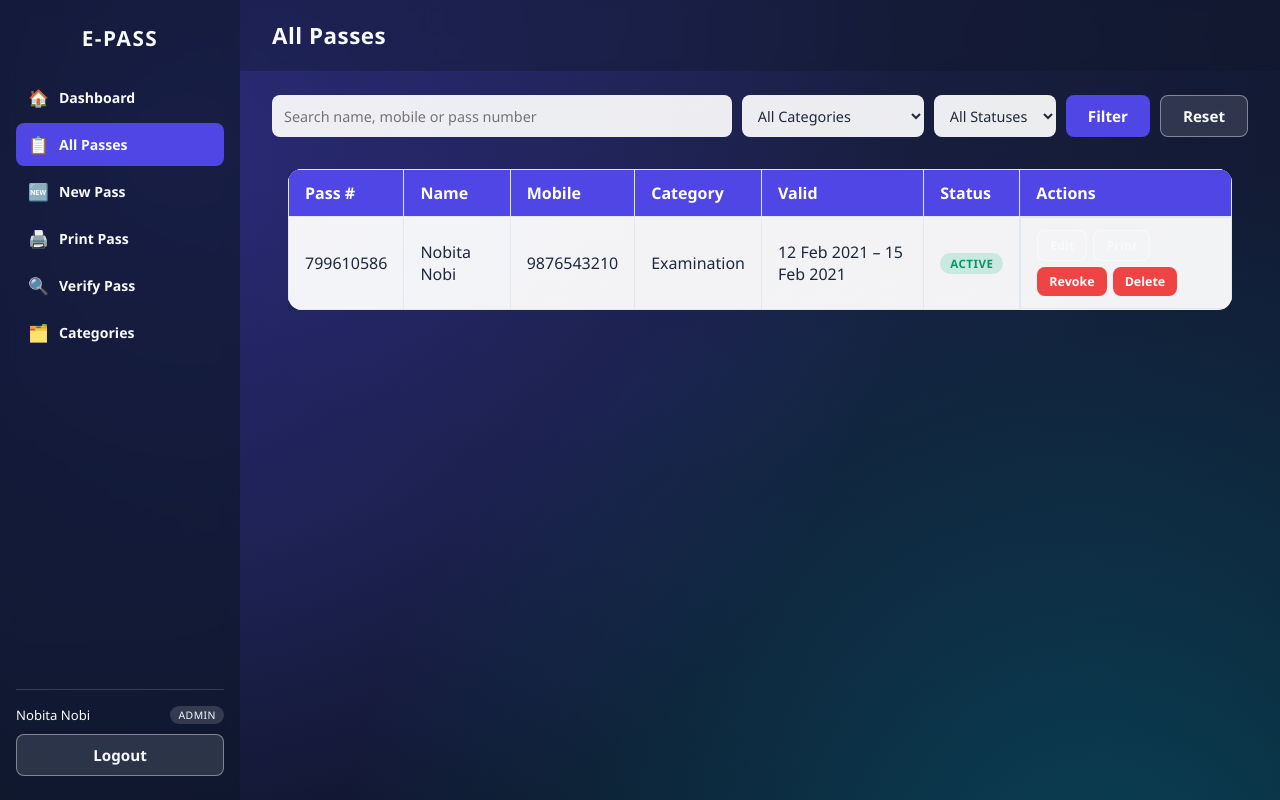
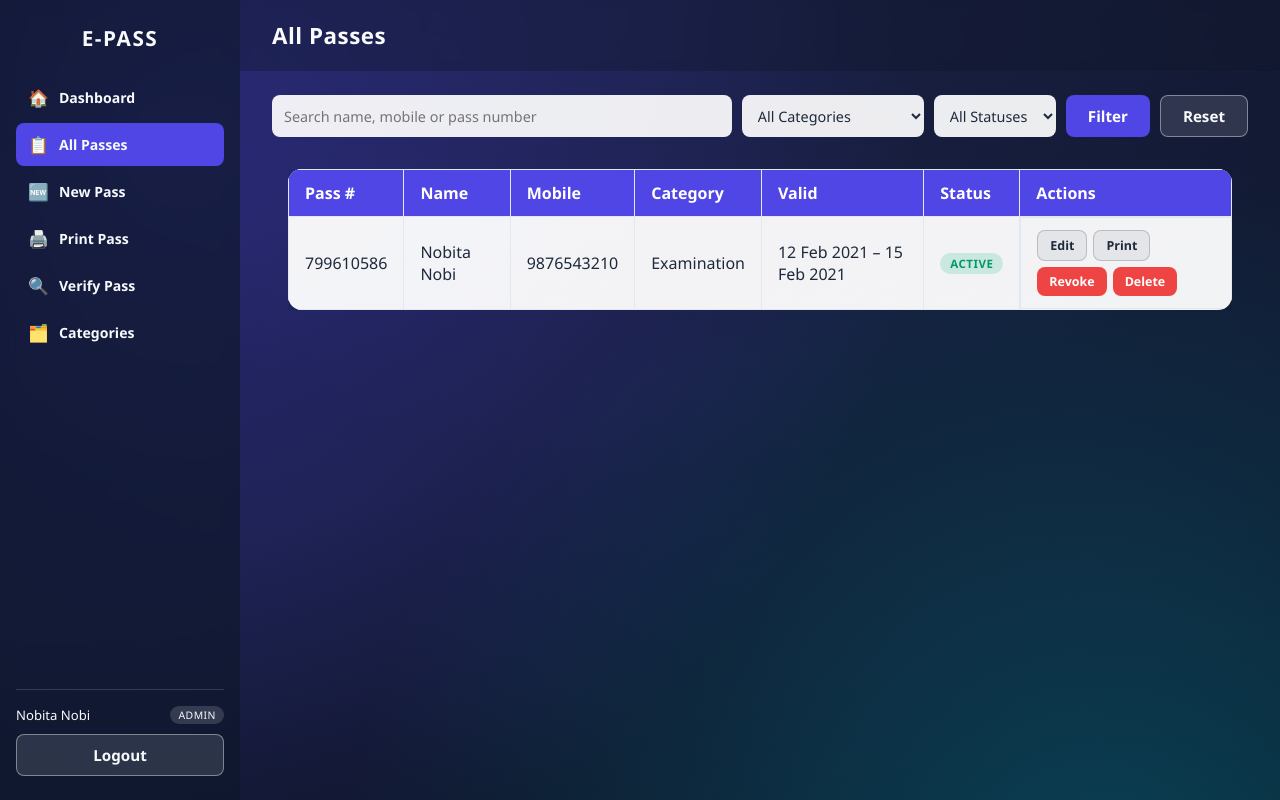
Before and after one commit to prashant4505/E-Pass-System, a PHP site: page /Dashboard/Passes.php in a window 1280 px wide. Run offline with PHP 8.4, Linux system fonts and the light colour scheme; a user stored in the database is signed in; data comes from the database, SQL or seed files in the repository.

Commit message:
Fixed the button visiblity

```diff
--- a/assets/css/style.css
+++ b/assets/css/style.css
@@ -456,6 +456,15 @@ body {
 
 /* ---- Row actions / inline forms ---- */
 .actions-cell { display: flex; flex-wrap: wrap; gap: 6px; align-items: center; }
+/* .btn-ghost is styled for dark glass panels; table rows sit on a light
+   background, so give ghost buttons inside tables dark text/border instead
+   of near-white-on-white. */
+.result-table .btn-ghost {
+  background: rgba(15, 23, 42, .06);
+  color: var(--color-text);
+  border: 1px solid rgba(15, 23, 42, .2);
+}
+.result-table .btn-ghost:hover { background: rgba(15, 23, 42, .12); }
 .inline-form { display: inline-flex; margin: 0; }
 details.inline-form { position: relative; }
 details.inline-form summary { list-style: none; cursor: pointer; }
```
